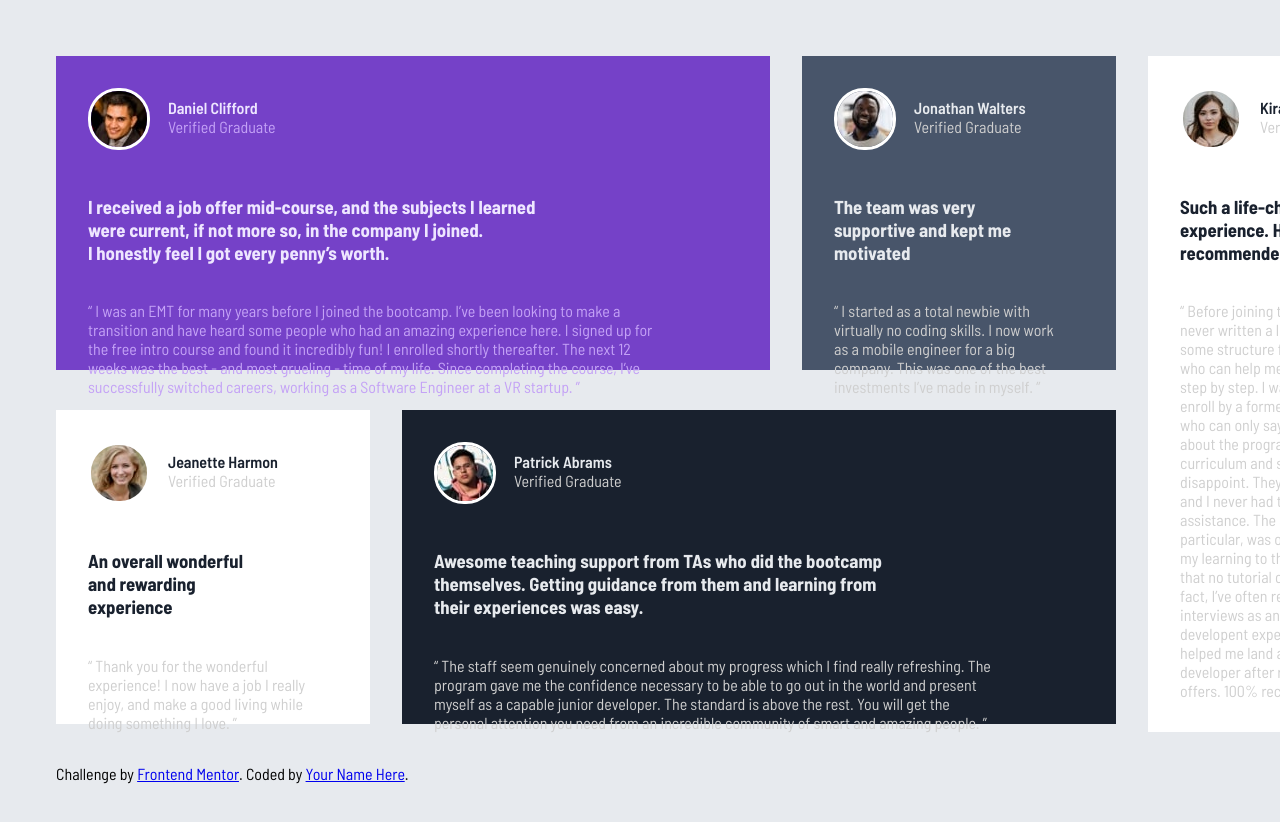
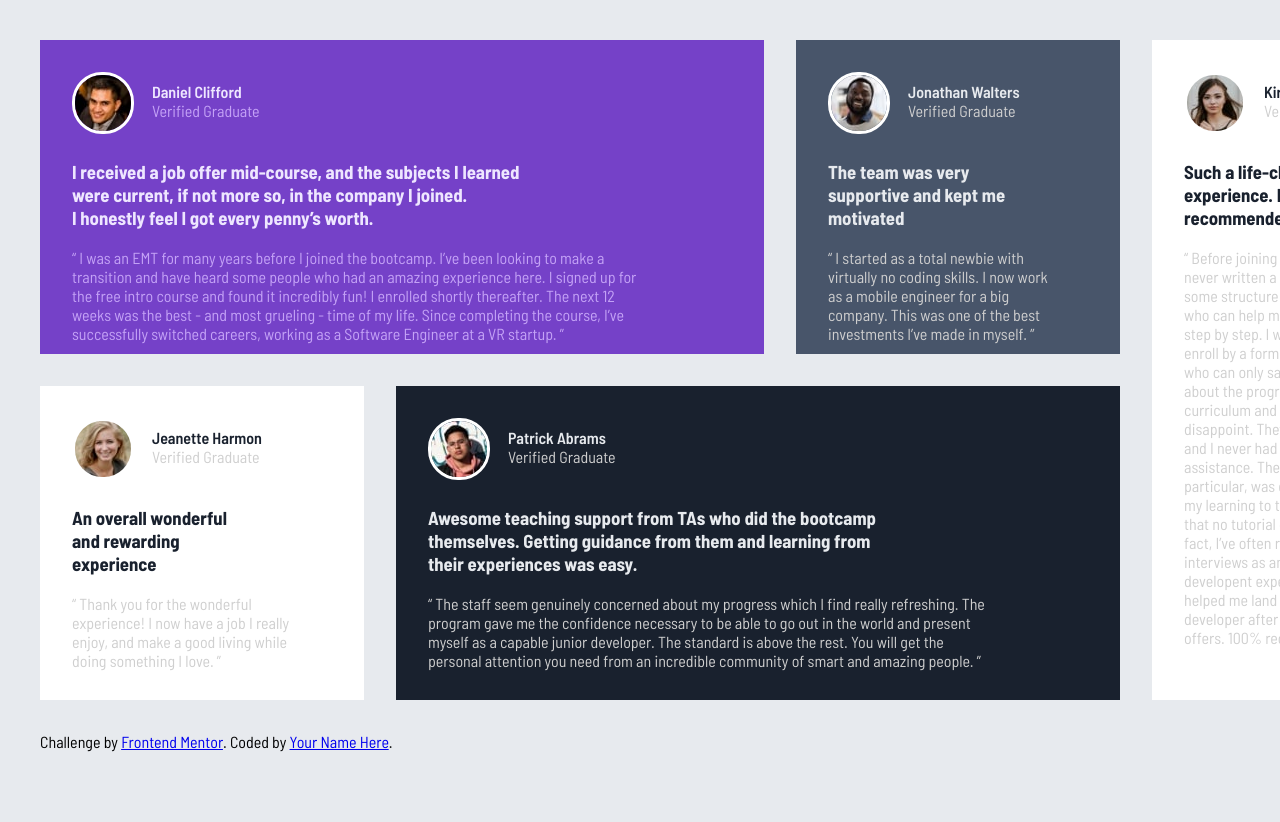
Before and after one commit to hastigholami/testimonials-grid-section, a plain HTML site: page index.html in a window 1280 px wide. Shown: the top 822 px of the page. After the commit the page ends 800 px from the top, so only its background shows below. Drawn offline with Linux system fonts and the light colour scheme.

Commit message:
updated width and margin in style files

```diff
--- a/style/blog.css
+++ b/style/blog.css
@@ -15,7 +15,7 @@
 .blog-preview-daniel {
     background-color: hsl(263, 55%, 52%);
     padding: 2rem;
-    width: 650px;
+    width: 660px;
     height: 250px;
 }
 
@@ -40,7 +40,7 @@
 .blog-preview-jonathan {
     background-color: hsl(217, 19%, 35%);
     padding: 2rem;
-    width: 250px;
+    width: 260px;
     height: 250px;
 }
 
@@ -65,7 +65,7 @@
 .blog-preview-jeanette {
     background-color: hsl(0, 0%, 100%);
     padding: 2rem;
-    width: 250px;
+    width: 260px;
     height: 250px;
 }
 
@@ -86,7 +86,7 @@
 .blog-preview-patrick {
     background-color: hsl(219, 29%, 14%);
     padding: 2rem;
-    width: 650px;
+    width: 660px;
     height: 250px;
 }
 
@@ -107,7 +107,7 @@
 .blog-preview-kira {
     background-color: hsl(0, 0%, 100%);
     padding: 2rem;
-    width: 250px;
+    width: 260px;
 }
 
 .author-name-kira {
--- a/style/general.css
+++ b/style/general.css
@@ -1,7 +1,7 @@
 body {
     background: hsl(214, 17%, 92%);
     font-family: "Barlow Semi Condensed", sans-serif;
-    padding: 3rem;
+    padding: 2rem;
     display: grid;
     grid-template-columns: 1fr 1fr;
     gap: 2rem;
@@ -30,6 +30,10 @@ p {
     margin: 0;
 }
 
+h3 {
+    margin: 0;
+}
+
 img {
     border-radius: 30px;
     border: solid hsl(0, 0%, 100%);
```
